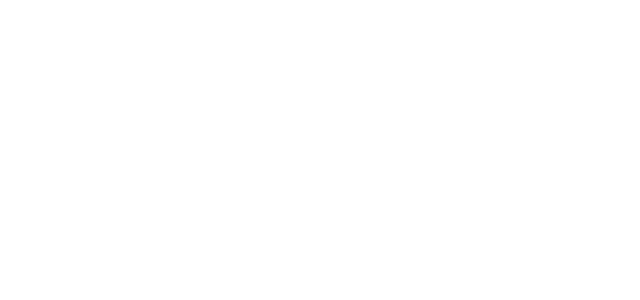
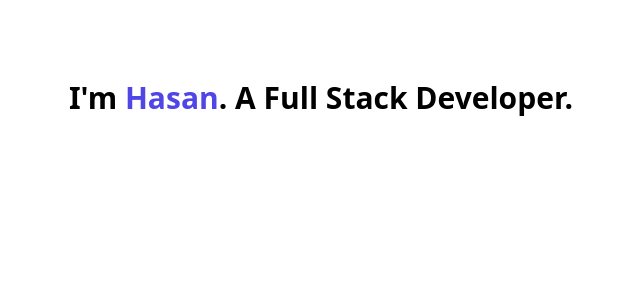
Before and after one commit to hsattar/hsattar, a Next.js app: page / in a window 1280 px wide. Shown: the top 300 px of the page, without its empty margins (319-959 px from the left). Built offline with nearby package versions, Linux system fonts and the light colour scheme.

Commit message:
added hero section

```diff
--- a/src/app/page.tsx
+++ b/src/app/page.tsx
@@ -1,5 +1,9 @@
+import HeroSection from "@/components/HeroSection"
+
 export default function Home() {
   return (
-    <></>
+    <>
+    <HeroSection />
+    </>
   )
 }
--- /dev/null
+++ b/src/components/HeroSection.tsx
@@ -0,0 +1,5 @@
+export default function HeroSection() {
+  return (
+    <h2 className="text-3xl text-center font-semibold mt-20">I'm <span className="text-indigo-600">Hasan</span>. A Full Stack Developer.</h2>
+  )
+}
```
